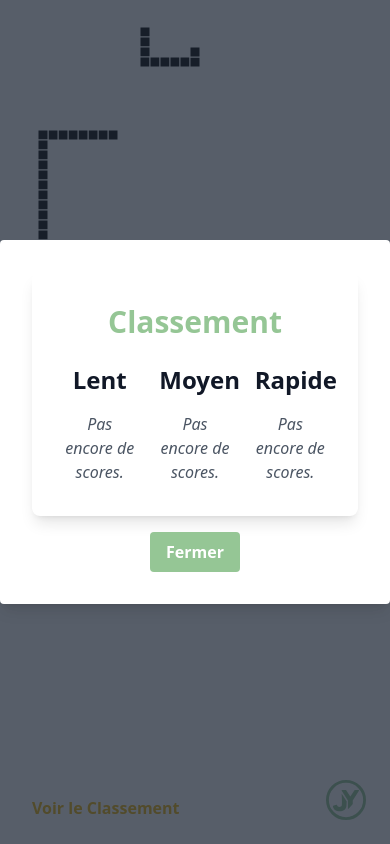
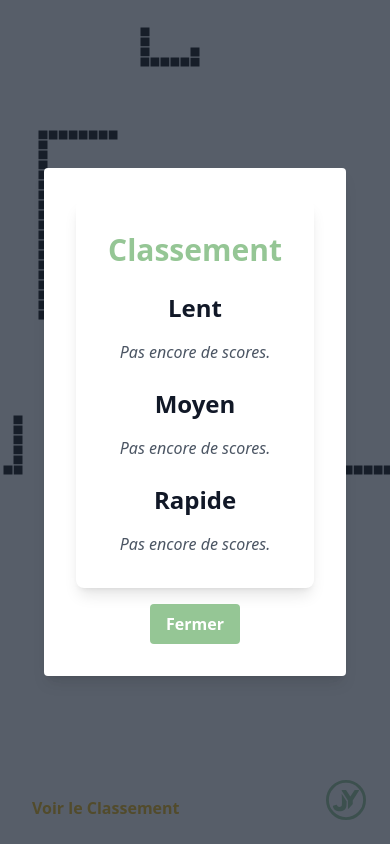
Before and after one commit to julienyassef/snake-s-game, a React (Create React App) app: page / in a window 390 px wide. Both pictures are taken after a click on the button "Voir le Classement". Built offline with nearby package versions, Linux system fonts and the light colour scheme.

Commit message:
modif mobile scoreboard

```diff
--- a/src/App.tsx
+++ b/src/App.tsx
@@ -232,8 +232,8 @@ const App: React.FC = () => {
       )}
 
       {showScoreBoard && (
-        <div className="fixed inset-0 bg-gray-800 bg-opacity-75 z-50 flex items-center justify-center">
-          <div className="bg-white p-8 rounded shadow-lg text-center">
+        <div className="fixed inset-0 bg-gray-800 bg-opacity-75 z-50 flex items-center justify-center overflow-y-auto">
+        <div className="bg-white p-8 rounded shadow-lg text-center max-h-screen overflow-y-auto">
           <ScoreBoard />
           <button
             className="mt-4 bg-[#95C695] text-white font-bold py-2 px-4 rounded"
@@ -243,6 +243,7 @@ const App: React.FC = () => {
           </button>
         </div>
       </div>
+
       )}
 
       {showModal && (
--- a/src/components/ScoreBoard/ScoreBoard.tsx
+++ b/src/components/ScoreBoard/ScoreBoard.tsx
@@ -16,14 +16,13 @@ const ScoreBoard: React.FC = () => {
     if (index === 1) return 'bg-[#C0C0C0]';
     if (index === 2) return 'bg-[#B87333]';
     return 'bg-gray-200';
-};
-
+  };
 
   return (
-    <div className="p-8 bg-white rounded-lg shadow-lg max-w-4xl mx-auto">
+    <div className="p-8 bg-white rounded-lg shadow-lg max-w-4xl mx-auto h-full">
       <h2 className="text-3xl font-bold mb-6 text-[#95C695] text-center">Classement</h2>
 
-      <div className="grid grid-cols-3 gap-6">
+      <div className="overflow-y-auto max-h-full grid grid-cols-1 gap-6 sm:grid-cols-1 lg:grid-cols-3">
         {['lent', 'moyen', 'rapide'].map((mode) => (
           <div key={mode}>
             <h3 className="text-2xl font-semibold text-gray-900 capitalize mb-4 text-center">{mode}</h3>
```
Lines whose indentation alone changed are shown as unchanged.
